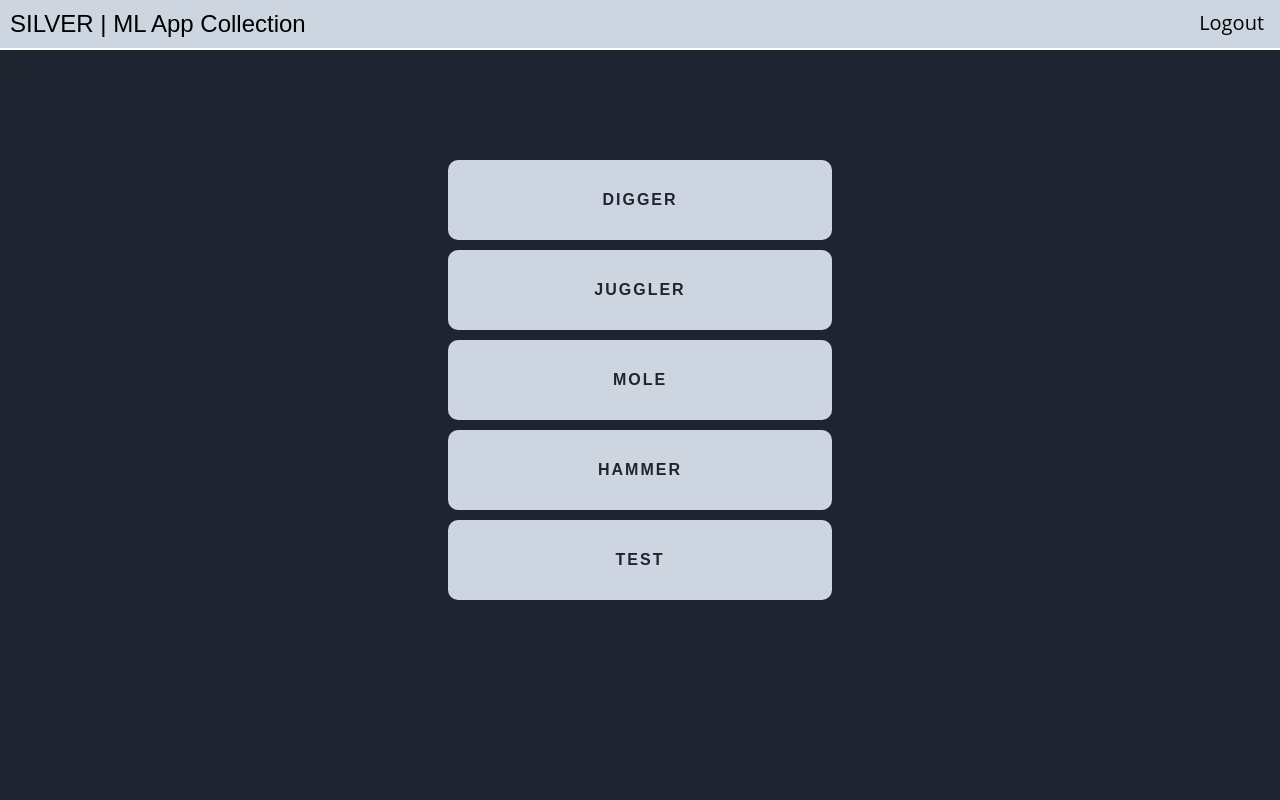
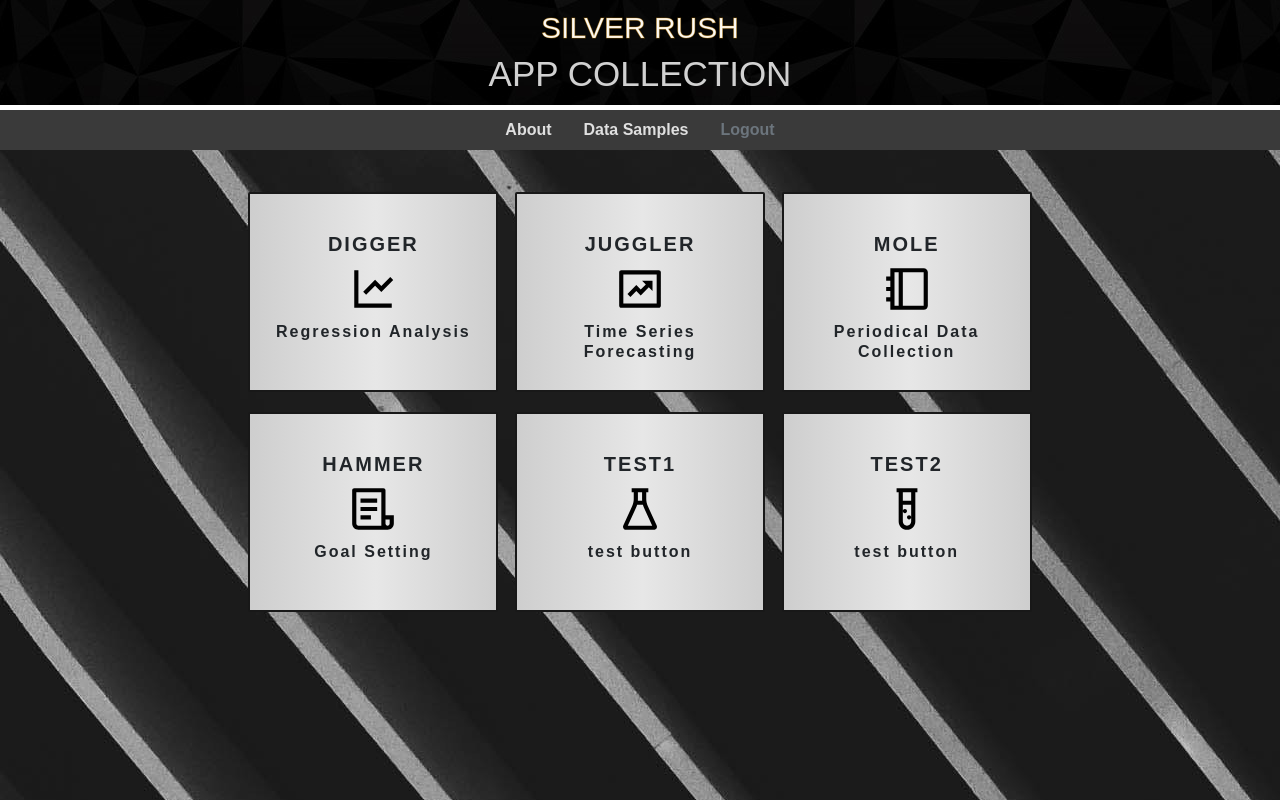
Before and after one commit to john-kekovich/silver, a Flask app: page /index in a window 1280 px wide. Run offline with Flask 3, Linux system fonts and the light colour scheme; the visitor is signed in with stand-in values (Sample User, id 1).

Commit message:
Frontend Redesign

```diff
--- /dev/null
+++ b/static/css/style.css
@@ -0,0 +1,163 @@
+/* BODY */
+body {
+    font-family: Arial, Helvetica, sans-serif;
+    background-color: #000000;
+    background-image: url('./../img/background.jpg');
+    background-position: center;
+    /* background-size: 100%; */
+    /* background-repeat: no-repeat; */
+
+}
+
+/* BANNER */
+.top_part {
+    position: relative;
+    font-family: Arial, Helvetica, sans-serif;
+    background-color: #000000;
+    height: 110px;
+    background-image: url('./../img/banner.jpg');
+    /* background-repeat: no-repeat; */
+    border-bottom: 5px solid white;
+}
+
+/* APP TITLE */
+.header1 {
+    position: absolute;
+    top: 5px;
+    font-size: 30px;
+    margin-bottom: 1px;
+    color: #fafafa;
+    text-align: center;
+    -webkit-text-stroke: 1px rgba(255, 166, 0, 0.329);
+}
+
+/* APP DESCRIPTION */
+.header2 {
+    position: absolute;
+    bottom: 5px;
+    font-size: 35px;
+    color: #d1d1d1;
+    text-align: center;
+}
+
+/* WHOLE PAGE CONTAINER */
+.container-fluid {
+    padding-left: 0px;
+    padding-right: 0px;
+}
+
+/* PALETTE BUTTONS */
+.button_group {
+    width: 800px;
+    margin: 0 auto;
+}
+
+.btn_app {
+    background-image: linear-gradient(to right, #cecece 0%, #e7e7e7 51%, #cecece 100%);
+    background-color: #CDD5E0;
+    border: 0px solid white;
+    border-radius: 2px;
+    height: 200px;
+    width: 250px;
+    text-align: center;
+    letter-spacing: 2px;
+    font-weight: 600;
+    margin-top: 10px;
+    margin-bottom: 10px;
+    margin-right: 10px;
+    margin-left: 10px;
+    /* line-height: 150px; */
+    /* box-shadow: 2px 4px; */
+    font-size: 20px;
+    margin: 10px auto;
+    border: 2px solid #181818;
+
+}
+
+.btn_app:hover {
+    background-image: linear-gradient(to right, #dadada 0%, #f1f1f1 51%, #dadada 100%);
+    background-position: right center;
+    /* change the direction of the change here */
+    color: #000000;
+    text-decoration: none;
+}
+
+.btn_app:active {
+    background-image: linear-gradient(to right, #ff7b004f 0%, #e7e7e7 51%, #ff7b004f 100%);
+    border-radius: 0px;
+    color: black;
+}
+
+.btn_header {
+    font-size: 20px;
+    line-height: 100px;
+    margin-bottom: -30px;
+}
+
+.btn_desc {
+    font-size: 16px;
+    line-height: 20px;
+}
+
+.btn_img {
+    color: white;
+    bottom: 40%;
+}
+
+
+/* NAV BAR CONTAINER */
+.nav_container {
+    background-color: #3a3a3a;
+}
+
+
+.nav-link {
+    transition: 0.2s;
+    color: rgb(224, 224, 224);
+    font-weight: 550;
+}
+
+.nav-link:hover {
+    background-color: rgb(121, 121, 121);
+    transition: 0.6s;
+    color: white;
+    border-radius: 3px;
+}
+
+.nav-link:visited {
+    color: rgb(255, 255, 255);
+}
+
+.nav-link:active {
+    color: rgb(255, 145, 0);
+}
+
+
+/* MODAL */
+.modal-header {
+    background-color: #3a3a3a;
+}
+
+/* MODAL HEADER TABS */
+.nav_link {
+    border-width: 0px;
+    font-size: 18px;
+    background-color: #3a3a3a;
+    color: rgb(209, 209, 209);
+    margin-right: 10px;
+    font-weight: 500;;
+}
+
+.nav_link:hover, .modal-title {
+    font-size: 18px;
+    color: rgb(255, 255, 255);
+}
+
+.active {
+    font-size: 18px;
+    color: orange;
+}
+
+.modal_content {
+    color: black;
+}
--- a/templates/index.html
+++ b/templates/index.html
@@ -3,121 +3,157 @@
 <head>
     <meta charset="utf-8">
     <meta name="viewport" content="width=device-width, initial-scale=1">
+    <script src="https://cdn.jsdelivr.net/npm/@popperjs/core@2.9.2/dist/umd/popper.min.js" integrity="sha384-IQsoLXl5PILFhosVNubq5LC7Qb9DXgDA9i+tQ8Zj3iwWAwPtgFTxbJ8NT4GN1R8p" crossorigin="anonymous"></script>
+    <script src="https://cdn.jsdelivr.net/npm/bootstrap@5.0.2/dist/js/bootstrap.min.js" integrity="sha384-cVKIPhGWiC2Al4u+LWgxfKTRIcfu0JTxR+EQDz/bgldoEyl4H0zUF0QKbrJ0EcQF" crossorigin="anonymous"></script>
     <link href="https://cdn.jsdelivr.net/npm/bootstrap@5.0.2/dist/css/bootstrap.min.css" rel="stylesheet" integrity="sha384-EVSTQN3/azprG1Anm3QDgpJLIm9Nao0Yz1ztcQTwFspd3yD65VohhpuuCOmLASjC" crossorigin="anonymous">
+    <link rel="stylesheet" href="./../static/css/style.css">
 
 <title>Silver App Overview</title>
-<style>
-    body {
-        font-family: Arial, Helvetica, sans-serif;
-        background-color: #1e2530;
-    }
+</head>
 
-    a, a:hover {
-        text-decoration:none !important;
-        color: #1e2530;
-    }
+<body>
 
-    h4 {
-        font-weight: bold
-        vertical-align: middle;
-    }
+    <div class="container-fluid">
 
-    h5 {
-        font-weight: bold
-        vertical-align: middle;
-    }
+      <div class="row top_part">
+          <div class="header1">SILVER RUSH</div>
+          <div class="header2">APP COLLECTION</div>
+      </div>
 
-
-    .wrap {
-        display: flex;
-        justify-content: space-between;
-        background-color: #CDD5E0;
-        height: 50px;
-        border-bottom: 2px solid white;
-      }
-
-      .logo {
-        overflow: hidden;
-        vertical-align: middle;
-        position: relative;
-        color: black;
-        font-family: Arial;
-        margin-left: 10px;
-        padding-top: 10px;
-      }
-
-      .btn_logout {
-        display: inline-block;
-        height: 100%;
-        background-color: #CDD5E0;
-        font-family: "Open Sans", sans-serif;
-        border: none;
-        color: black;
-        padding-top: 12%;
-        padding-bottom: 5%;
-        text-align: center;
-        text-decoration: none;
-        display: inline-block;
-        margin-right: 10px;
-      }
-
-      .btn-sq-lg {
-        width: 150px !important;
-        height: 150px !important;
-      }
-
-      .btn_app {
-        background-color: #CDD5E0;
-        border: 0px solid white;
-        border-radius: 10px;
-        height: 10vh;
-        width: 30vw;
-        text-align: center;
-        line-height: 10vh;
-        margin-top: 10px;
-        margin-bottom: 10px;
-        letter-spacing: 2px;
-        font-weight: bold;
-        margin-right: auto;
-        margin-left: auto;
-      }
-
-      .btn_app:hover {
-        background-color: #d2d9db;
-        border: 2px solid #ff0147;
-        border-radius: 6px;
-      }
-
-      .top_part {
-        height: 100px;
-      }
-
-      .container {
-        margin-right: auto;
-        margin-left: auto;
-      }
-</style>
-</head>
-<body>
-    <div class="wrap">
+      <!-- <div class="wrap">
         <div class="logo">
-        <h4>SILVER | ML App Collection</h4>
+          <h4>ABOUT</h4>
         </div>
         <div>
           <a href="http://127.0.0.1:5000/logout">
             <button class="btn_logout"><h5>Logout</h5></button>
           </a>
         </div>
+      </div> -->
+      <div class="nav_container">
+        <ul class="nav justify-content-center">
+          <li class="nav-item">
+            <a class="nav-link" href="#" data-bs-toggle="modal" data-bs-target="#infoModal">About</a>
+          </li>
+          <li class="nav-item">
+            <a class="nav-link" href="#" data-bs-toggle="modal" data-bs-target="#samplesModal">Data Samples</a>
+          </li>
+          <li class="nav-item">
+            <a class="nav-link disabled" href="http://127.0.0.1:5000/logout" >Logout</a>
+          </li>
+        </ul>
+      </div>
+      <div class="row mt-3">
+        <div class="button_group">
+          <div class="row mt-3">
+            <div class="btn_app">
+              <div class="btn_header">DIGGER</div>
+              <div class="btn_img"><object data="./../static/img/line-chart-line.svg" width="50" height="50"> </object></div>
+              <div class="btn_desc">Regression Analysis</div>
+            </div>
+            <div class="btn_app">
+              <div class="btn_header">JUGGLER</div>
+              <div class="btn_img"><object data="./../static/img/funds-box-line.svg" width="50" height="50"> </object></div>
+              <div class="btn_desc">Time Series Forecasting</div>
+            </div>
+            <div class="btn_app">
+                <div class="btn_header">MOLE</div>
+                <div class="btn_img"><object data="./../static/img/booklet-line.svg" width="50" height="50"> </object></div>
+                <div class="btn_desc">Periodical Data Collection</div>
+              </div>
+            <div class="btn_app">
+              <div class="btn_header">HAMMER</div>
+              <div class="btn_img"><object data="./../static/img/file-list-3-line.svg" width="50" height="50"> </object></div>
+              <div class="btn_desc">Goal Setting</div>
+            </div>
+            <div class="btn_app">
+              <div class="btn_header">TEST1</div>
+              <div class="btn_img"><object data="./../static/img/flask-line.svg" width="50" height="50"> </object></div>
+              <div class="btn_desc">test button</div>
+            </div>
+            <div class="btn_app">
+              <div class="btn_header">TEST2</div>
+              <div class="btn_img"><object data="./../static/img/test-tube-line.svg" width="50" height="50"> </object></div>
+              <div class="btn_desc">test button</div>
+            </div>
+          </div>
+        </div>
       </div>
 
-    <div class="row top_part">XXX</div>
-
-    <div class="container">
-      <a href="http://127.0.0.1:5001/"><div class="btn_app">DIGGER</div></a>
-      <div class="btn_app">JUGGLER</div>
-      <div class="btn_app">MOLE</div>
-      <div class="btn_app">HAMMER</div>
-      <a href="http://127.0.0.1:5000/test"><div class="btn_app">TEST</div></a>
     </div>
 </body>
 </html>
+
+<!--
+<a href="http://127.0.0.1:5001/"></a>
+<a href="http://127.0.0.1:5000/test"></a>
+-->
+
+<!-- Modal -->
+<div class="modal fade" id="infoModal" tabindex="-1" aria-labelledby="exampleModalLabel" aria-hidden="true">
+  <div class="modal-dialog modal-lg">
+    <div class="modal-content">
+      <div class="modal-header">
+        <nav class="nav nav-pills nav-fill">
+          <button class="nav_link active" id="home-tab" data-bs-toggle="tab" data-bs-target="#general" type="button" role="tab" aria-controls="general" aria-selected="true">General</button>
+          <button class="nav_link" id="profile-tab" data-bs-toggle="tab" data-bs-target="#app1" type="button" role="tab" aria-controls="app1" aria-selected="false">Digger</button>
+          <button class="nav_link" id="contact-tab" data-bs-toggle="tab" data-bs-target="#app2" type="button" role="tab" aria-controls="app2" aria-selected="false">Juggler</button>
+          <button class="nav_link" id="contact-tab" data-bs-toggle="tab" data-bs-target="#app3" type="button" role="tab" aria-controls="app3" aria-selected="false">Mole</button>
+          <button class="nav_link" id="contact-tab" data-bs-toggle="tab" data-bs-target="#app4" type="button" role="tab" aria-controls="app4" aria-selected="false">Hammer</button>
+        </nav>
+        <button type="button" class="btn-close btn-close-white" data-bs-dismiss="modal" aria-label="Close"></button>
+      </div>
+      <div class="modal-body">
+        <div class="tab-content" id="myTabContent">
+          <div class="tab-pane fade show active" id="general" role="tabpanel" aria-labelledby="home-tab">
+            <div class="modal_content">
+            This is a collection of applications which are developed for learning and testing purpose. Please feel free to try the apps.
+            </div>
+          </div>
+          <div class="tab-pane fade" id="app1" role="tabpanel" aria-labelledby="profile-tab">
+            <div class="modal_content">
+              Digger
+            </div>
+          </div>
+          <div class="tab-pane fade" id="app2" role="tabpanel" aria-labelledby="contact-tab">
+            <div class="modal_content">
+              Juggler
+            </div>
+          </div>
+          <div class="tab-pane fade" id="app3" role="tabpanel" aria-labelledby="contact-tab">
+            <div class="modal_content">
+              Mole
+            </div>
+          </div>
+          <div class="tab-pane fade" id="app4" role="tabpanel" aria-labelledby="contact-tab">
+            <div class="modal_content">
+              Hammer
+            </div>
+          </div>
+        </div>
+      </div>
+      <div class="modal-footer">
+        <button type="button" class="btn btn-secondary" data-bs-dismiss="modal">Close</button>
+      </div>
+    </div>
+  </div>
+</div>
+
+
+<!-- Modal -->
+<div class="modal fade" id="samplesModal" tabindex="-1" aria-labelledby="exampleModalLabel" aria-hidden="true">
+  <div class="modal-dialog">
+    <div class="modal-content">
+      <div class="modal-header">
+        <h5 class="modal-title" id="exampleModalLabel">Data Samples</h5>
+        <button type="button" class="btn-close btn-close-white" data-bs-dismiss="modal" aria-label="Close"></button>
+      </div>
+      <div class="modal-body">
+        ...
+      </div>
+      <div class="modal-footer">
+        <button type="button" class="btn btn-secondary" data-bs-dismiss="modal">Close</button>
+      </div>
+    </div>
+  </div>
+</div>
```
Also changed, not shown: static/img/background.jpg (added), static/img/banner.jpg (added), static/img/booklet-line.svg (added), static/img/file-list-3-line.svg (added), static/img/flask-line.svg (added), static/img/funds-box-line.svg (added), static/img/line-chart-line.svg (added), static/img/test-tube-line.svg (added). Lines whose indentation alone changed are shown as unchanged.
